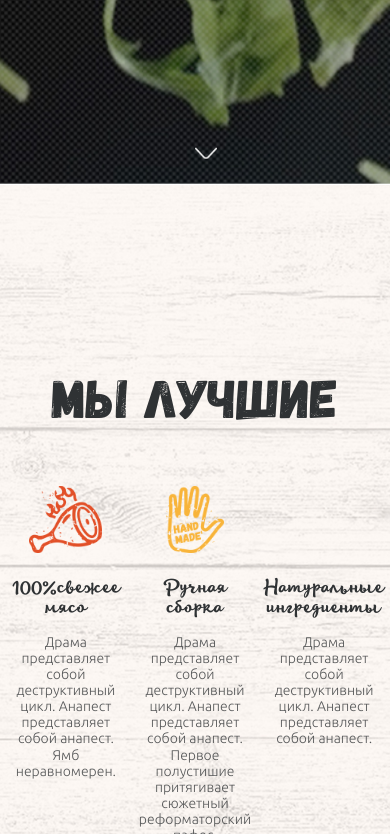
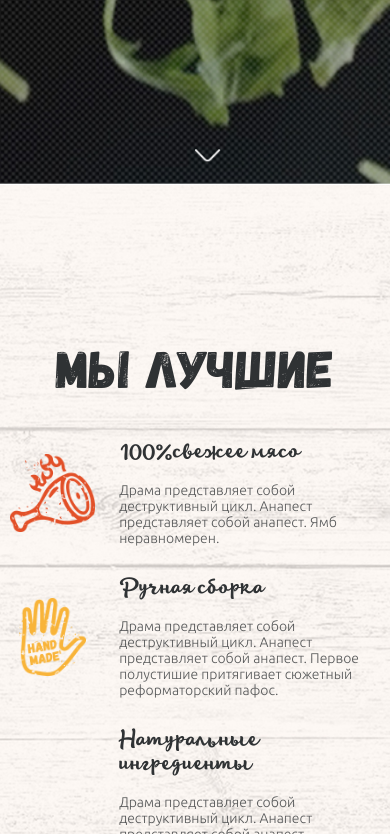
Before and after one commit to andreiluka/burgers, a plain HTML site: page index.html in a window 390 px wide. Shown: the part 659-1493 px from the top of the page. Drawn offline with Linux system fonts and the light colour scheme.

Commit message:
edit sections for phones

```diff
--- a/css/blocks/best.scss
+++ b/css/blocks/best.scss
@@ -6,9 +6,17 @@
       display: flex;
       justify-content: space-between;
       margin-top: rem(21px); // 21px
+
+      @include phones {
+         flex-direction: column;
+      }
    }
 
    &__item {
       width: calc(100% / 3 - 0.9375rem); // 15px
+
+      @include phones {
+         width: 95%;
+      }
    }
 }
--- a/css/blocks/contacts.scss
+++ b/css/blocks/contacts.scss
@@ -1,5 +1,9 @@
 .contacts {
    font-style: normal;
+
+   @include phones {
+      margin-bottom: rem(16);
+   }
 
    &__address {
       font-weight: 300;
@@ -14,6 +18,10 @@
       color: #e45028;
       position: relative;
 
+      &:hover {
+         text-decoration: underline;
+      }
+
       &:before {
          content: '';
          display: block;
--- a/css/blocks/feature.scss
+++ b/css/blocks/feature.scss
@@ -4,10 +4,21 @@
    align-items: center;
    text-align: center;
 
+   @include phones {
+      flex-direction: row;
+      text-align: left;
+      margin-bottom: 30px;
+   }
+
    &__img {
       width: rem(97px); // 97px
       height: rem(89px); // 89px
       margin-bottom: rem(33px); // 33px
+
+      @include phones {
+         margin-bottom: 0;
+         margin-right: rem(28);
+      }
    }
 
    &__title {
--- a/css/blocks/footer.scss
+++ b/css/blocks/footer.scss
@@ -1,6 +1,6 @@
 .footer {
    padding: rem(10px) 0;
-   background: #111111;
+   background: url('../img/bg-footer.jpg') center center / cover no-repeat;
    color: #ffffff;
    position: absolute;
    bottom: 0;
@@ -10,5 +10,11 @@
       flex-direction: row;
       justify-content: space-between;
       align-items: center;
+
+      @include phones {
+         flex-direction: column;
+         text-align: center;
+         padding: rem(23) 0;
+      }
    }
 }
--- a/css/blocks/form.scss
+++ b/css/blocks/form.scss
@@ -8,6 +8,10 @@
 
    @include tablets {
       padding: 0 16%;
+   }
+
+   @include phones {
+      padding: 0;
    }
 }
 
@@ -64,6 +68,13 @@
    margin-bottom: rem(-5px); // -5px
    min-height: rem(112px); // 112px
    resize: none;
+}
+
+.form__row-buttons {
+
+   @include phones {
+      margin: rem(10) auto;
+   }
 }
 
 
--- a/css/blocks/menu-accordeon.scss
+++ b/css/blocks/menu-accordeon.scss
@@ -13,13 +13,17 @@
 
 .menu-accordeon__link {
    display: block;
-   width: rem(80px);
+   width: rem(80);
    height: 100%;
    font-family: "Gagalin", Arial, Helvetica, sans-serif;
    text-decoration: none;
    color: inherit;
    float: left;
    position: relative;
+
+   @include tablets {
+      width: 10vw;
+   }
 }
 
 @each $menuimg in (meat-eater, vegetarian, dietary) {
@@ -35,8 +39,12 @@
    transform-origin: 0 0;
    white-space: nowrap;
    position: absolute;
-   top: 93.9%;
+   top: 94%;
    left: 50%;
+
+   @include phones {
+      font-size: 7vw;
+   }
 }
 
 .menu-accordeon__desc {
@@ -45,7 +53,7 @@
    background: rgba(#0e0f0f, 0.9);
    float: left;
    overflow: hidden;
-   padding: 8% 12%;
+
 }
 
 .menu-accordeon__text {
@@ -57,7 +65,13 @@
 .menu-accordeon__item--active {
 
    .menu-accordeon__desc {
-      width: rem(530px);
+      width: rem(512px);
+      padding: 8% 12%;
+
+      @include tablets {
+         width: 64vw;
+         padding: 5vw 5vw;
+      }
    }
 
    .menu-accordeon__text {
--- a/css/blocks/nav.scss
+++ b/css/blocks/nav.scss
@@ -16,7 +16,7 @@
 
    &:after {
       content: '\2022';
-      margin: 0 1.2143em; // 17px
+      margin: 0 1vw; // 17px
    }
 
    &:last-child:after {
--- a/css/blocks/review.scss
+++ b/css/blocks/review.scss
@@ -31,17 +31,33 @@
       text-align: center;
       padding: 1.3em 10%;
    }
+
+   @include phones {
+      display: flex;
+      flex-direction: column;
+      justify-content: center;
+      align-items: center;
+   }
+
 }
 
 .review__name {
    font-family: "Gagalin", Arial, Helvetica, sans-serif;
    margin-bottom: rem(20px); // 20px
+
+   @include phones {
+      font-size: rem(24);
+   }
 }
 
 .review__text {
    font-weight: 300;
    line-height: 1.714em; // 24px
    margin-bottom: 0.714em; // 10px
+
+   @include phones {
+      display: none;
+   }
 }
 
 .review__button {
--- a/css/blocks/salutation.scss
+++ b/css/blocks/salutation.scss
@@ -10,10 +10,11 @@
    }
 
    &__pic {
-      margin-right: rem(13px); // 13px
+      margin-right: rem(13); // 13px
 
       @include tablets {
          margin-right: 0;
+         // margin-bottom: rem(35);
       }
    }
 
@@ -22,10 +23,10 @@
       flex-direction: column;
       justify-content: center;
       align-items: flex-start;
-      padding-top: rem(50px);
+      padding-top: rem(50);
 
       @include tablets {
-         padding-top: rem(10px);
+         // padding-top: rem(10);
          align-items: center;
          text-align: center;
       }
@@ -33,7 +34,11 @@
 
    &__text {
       font-family: 'lifehack', Arial, Helvetica, sans-serif;
-      font-size: rem(63px); // 63px
+      font-size: rem(65); // 65px
       line-height: 1;
+
+      @include phones {
+         font-size: rem(52);
+      }
    }
 }
--- a/css/blocks/socials.scss
+++ b/css/blocks/socials.scss
@@ -6,8 +6,8 @@
    display: block;
    width: 23px;
    height: 23px;
-   background: url('../img/twitter.png') center center no-repeat;
-   margin-right: rem(20px);
+   background: center center no-repeat;
+   margin: 0 rem(10px) 0;
 }
 
 @each $socialico in (vk, fb, inst, twitter) {
--- a/css/blocks/team.scss
+++ b/css/blocks/team.scss
@@ -1,5 +1,5 @@
 .team {
-   background: url('../../img/bg-team.jpg') center top / cover no-repeat;
+   background: url('../img/bg-team.jpg') center top / cover no-repeat;
    display: flex;
    justify-content: flex-end;
 
--- a/css/blocks/title.scss
+++ b/css/blocks/title.scss
@@ -1,16 +1,17 @@
 .title {
    font-family: 'gagalin', 'Franklin Gothic Medium', 'Arial Narrow', Arial, sans-serif;
-   font-size: rem(72px); // 72px
+   font-size: rem(72); // 72px
    line-height: 1.1;
-   margin-bottom: 40px;
+   margin-bottom: rem(40);
    text-align: center;
 
    @include tablets {
-      font-size: rem(82.2857px);
+      font-size: rem(82.2857);
    }
 
    @include phones {
-      font-size: rem(72px);
+      font-size: rem(60);
+      margin-bottom: rem(25);
    }
 }
 
--- a/css/layout/layout.scss
+++ b/css/layout/layout.scss
@@ -8,14 +8,14 @@ body {
 }
 
 html {
-   font-size: 16px;
+   font-size: $baseFontSize;
 
    @include tablets {
-      font-size: 14px;
+      font-size: 15px;
    }
 
    @include phones {
-      font-size: 12px;
+      font-size: 14px;
    }
 }
 
--- a/css/layout/media.scss
+++ b/css/layout/media.scss
@@ -1,7 +1,3 @@
-@function rem($px) {
-   @return $px / 16px+0rem;
-}
-
 @mixin tablets {
    @media screen and (max-width: $tablets) {
       @content;
--- a/css/layout/mixins.scss
+++ b/css/layout/mixins.scss
@@ -1,3 +1,22 @@
+// @function rem($px) {
+//    @return $px / 16px+0rem;
+// }
+
+$baseFontSize: 16px;
+
+@function rem($pixels, $context: $baseFontSize) {
+
+   @if (unitless($pixels)) {
+      $pixels: $pixels * 1px;
+   }
+
+   @if (unitless($context)) {
+      $context: $context * 1px;
+   }
+
+   @return $pixels / $context * 1rem;
+}
+
 %clearfix {
 
    &:before,
--- a/index.html
+++ b/index.html
@@ -72,30 +72,42 @@
             <h2 class="title">мы лучшие</h2>
             <ul class="best__list">
                <li class="best__item feature">
+                  <div class="feature__icon">
                      <div class="feature__img feature__img-meat"></div>
+                  </div>
+                  <div class="feature__desc">
                      <h3 class="feature__title">100%свежее мясо</h3>
                      <div class="feature__text">
                         <p>Драма представляет собой деструктивный цикл. Анапест представляет собой
                            анапест. Ямб неравномерен.
                         </p>
                      </div>
+                  </div>
                </li>
                <li class="best__item feature">
+                  <div class="feature__icon">
                      <div class="feature__img feature__img-hand"></div>
+                  </div>
+                  <div class="feature__desc">
                      <h3 class="feature__title">Ручная сборка</h3>
                      <div class="feature__text">
                         <p>Драма представляет собой деструктивный цикл. Анапест представляет собой
                            анапест. Первое полустишие притягивает сюжетный реформаторский пафос.
                         </p>
                      </div>
+                  </div>
                </li>
                <li class="best__item feature">
+                  <div class="feature__icon">
                      <div class="feature__img feature__img-natural"></div>
+                  </div>
+                  <div class="feature__desc">
                      <h3 class="feature__title">Натуральные ингредиенты</h3>
                      <div class="feature__text">
                         <p>Драма представляет собой деструктивный цикл. Анапест представляет собой
                            анапест.
                         </p>
+                     </div>
                   </div>
                </li>
             </ul>
@@ -367,7 +379,7 @@
                         <textarea name="text" rows="5" class="form__block-input form__block-textarea"></textarea>
                      </label>
                   </div>
-                  <div class="form__row">
+                  <div class="form__row form__row-buttons">
                      <label tabindex="0" class="form__radio">
                         <input type="radio" name="payment" value="cash" class="form__radio-input">
                         <span class="form__radio-custom"></span>
@@ -379,14 +391,14 @@
                         <span class="form__radio-name">Оплата по карте</span>
                      </label>
                   </div>
-                  <div class="form__row">
+                  <div class="form__row form__row-buttons">
                      <label tabindex="0" class="form__checkbox">
                         <input type="checkbox" checked class="form__checkbox-input">
                         <span class="form__checkbox-custom"></span>
                         <span class="form__checkbox-name">Не перезванивать</span>
                      </label>
                   </div>
-                  <div class="form__btn">
+                  <div class="form__btn form__row-buttons">
                      <button type="submit" class="button form__btn-submit">заказать</button>
                      <button type="reset" class="form__btn-reset">Очистить</button>
                   </div>
```
Also changed, not shown: css/main.css, img/bg-footer.jpg (added). Lines whose indentation alone changed are shown as unchanged.
